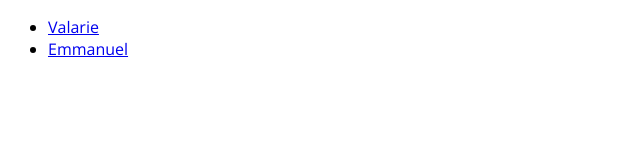
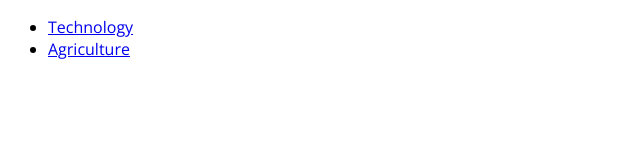
Before and after one commit to realemmanueleze/NextJs-file-based-rounting, a Next.js app: page /clients in a window 1280 px wide. Shown: the top 160 px of the page, without its empty margins (0-640 px from the left). Built offline with nearby package versions, Linux system fonts and the light colour scheme.

Commit message:
refactor: refactored dynamic navigation to make more sense

```diff
--- a/pages/clients/[id]/index.js
+++ b/pages/clients/[id]/index.js
@@ -1,14 +1,15 @@
 import React from "react";
 import { useRouter } from "next/router";
+import Link from "next/link";
 
 function ClientCategories() {
   const route = useRouter();
   const category = route.query.id;
 
   return (
-    <div>
+    <Link href={`/clients/${category}/AgTech`}>
       <h1>{category} Categories</h1>
-    </div>
+    </Link>
   );
 }
 
--- a/pages/clients/index.js
+++ b/pages/clients/index.js
@@ -3,8 +3,8 @@ import Link from 'next/link'
 
 function AllClients() {
   const client = [
-    { id: "val", name: "Valarie" },
-    { id: "emma", name: "Emmanuel" },
+    { id: "tech", name: "Technology" },
+    { id: "agric", name: "Agriculture" },
   ];
 
   return (
```
